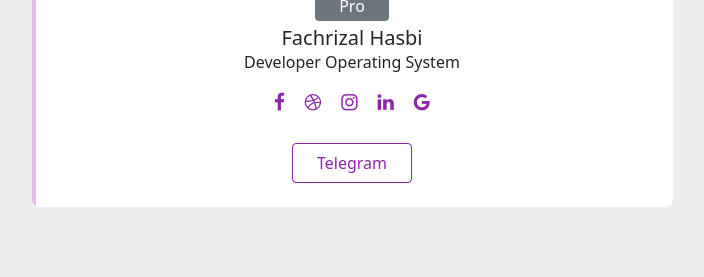
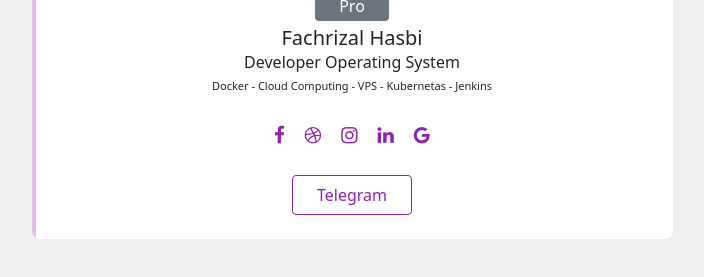
Before and after one commit to asbieby/asbieby.github.io, a plain HTML site: page index.html in a window 1280 px wide. Shown: the part 169-446 px from the top of the page, without its empty margins (288-992 px from the left). Drawn offline with nearby package versions, Linux system fonts and the light colour scheme.

Commit message:
Update 04

```diff
--- a/index.html
+++ b/index.html
@@ -101,7 +101,7 @@
                 <div class="text-center mt-3"> <span class="bg-secondary p-1 px-4 rounded text-white">Pro</span>
                     <h5 class="mt-2 mb-0">Fachrizal Hasbi</h5> <span>Developer Operating System</span>
                     <div class="px-4 mt-1">
-                        <!-- <p class="fonts">Consectetur adipiscing elit, sed do eiusmod tempor incididunt ut labore et dolore magna aliqua. Ut enim ad minim veniam, quis nostrud exercitation ullamco laboris nisi ut aliquip ex ea commodo consequat. </p> -->
+                        <p class="fonts">Docker - Cloud Computing - VPS - Kubernetas - Jenkins</p>
                     </div>
                     <ul class="social-list">
                         <li><i class="fa fa-facebook"></i></li>
```
